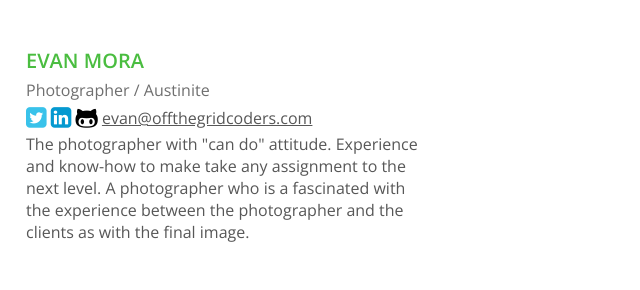
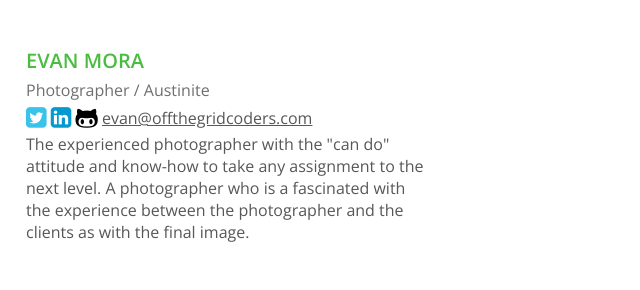
Before and after one commit to offthegridcoders/otg-marketingsite, a website: page src/templates/index.html in a window 1280 px wide. Shown: the part 2205-2495 px from the top of the page, 520-1160 px from the left. Drawn offline with nearby package versions, Linux system fonts and the light colour scheme; files that its build step writes are made by us from their sources; files whose address does not match are found by name.

Commit message:
updated branch

```diff
--- a/src/partials/_team.html
+++ b/src/partials/_team.html
@@ -50,7 +50,7 @@
         <li><a href="mailto:evan@offthegridcoders.com">
           evan@offthegridcoders.com</a></li>
       </ul>
-      <p>The photographer with "can do" attitude. Experience and know-how to make take any assignment to the next level. A photographer who is a fascinated with the experience between the photographer and the clients as with the final image.</p>
+      <p>The experienced photographer with the "can do" attitude and know-how to take any assignment to the next level. A photographer who is a fascinated with the experience between the photographer and the clients as with the final image.</p>
     </li>
     <li class="single-member clearfix">
       <img class="profile-pic wow animated pulse" src="assets/team/cayce.png">
```
Also changed, not shown: dist/index.html.
